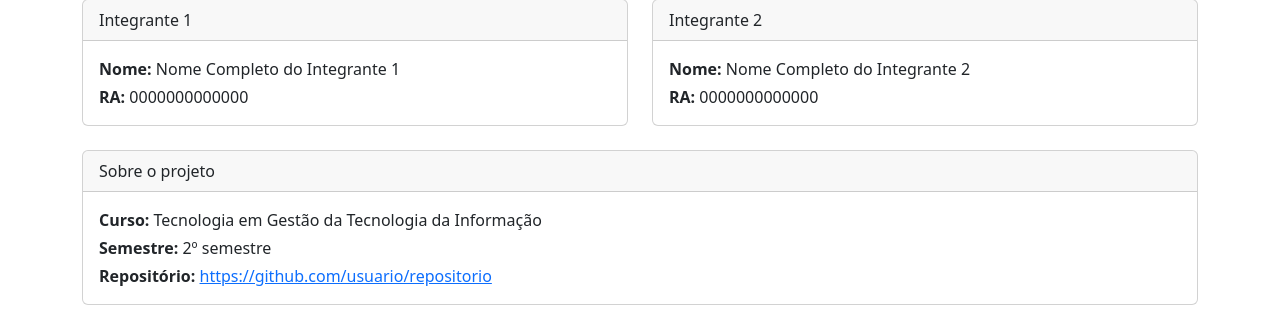
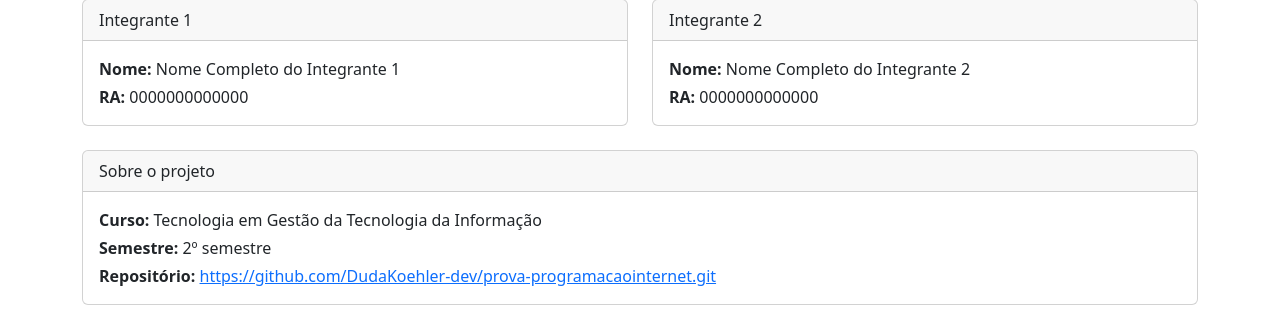
Before and after one commit to DudaKoehler-dev/prova-programacaointernet, a Python web app: template templates/equipe.html in a window 1280 px wide. Shown: the part 511-840 px from the top of the page. Run offline with Jinja, Linux system fonts and the light colour scheme; the template is opened without the code that fills it, so the values that code supplies are empty.

Commit message:
commit com usuario corrigido

```diff
--- a/app.py
+++ b/app.py
@@ -4,7 +4,7 @@ app = Flask(__name__)
 
 @app.route('/', methods=['GET', 'POST'])
 def pagina_inicial():
-
+    if
 
 
 @app.route('/equipe')
--- a/templates/equipe.html
+++ b/templates/equipe.html
@@ -57,7 +57,7 @@
                 <p class="mb-1"><strong>Curso:</strong> Tecnologia em Gestão da Tecnologia da Informação</p>
                 <p class="mb-1"><strong>Semestre:</strong> 2º semestre</p>
                 <p class="mb-0"><strong>Repositório:</strong> <a
-                        href="https://github.com/usuario/repositorio">https://github.com/usuario/repositorio</a></p>
+                        href="https://github.com/DudaKoehler-dev/prova-programacaointernet.git">https://github.com/DudaKoehler-dev/prova-programacaointernet.git</a></p>
             </div>
         </div>
     </div>
```
